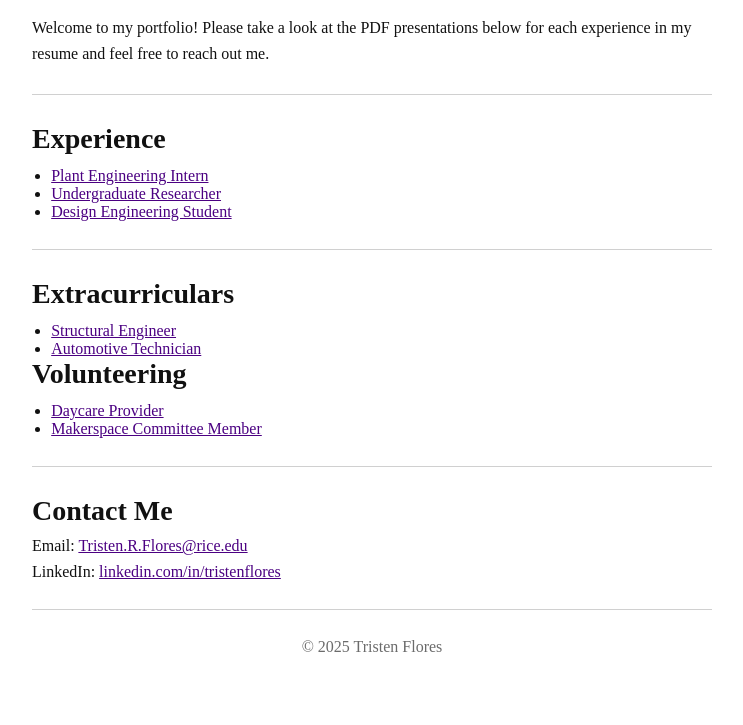
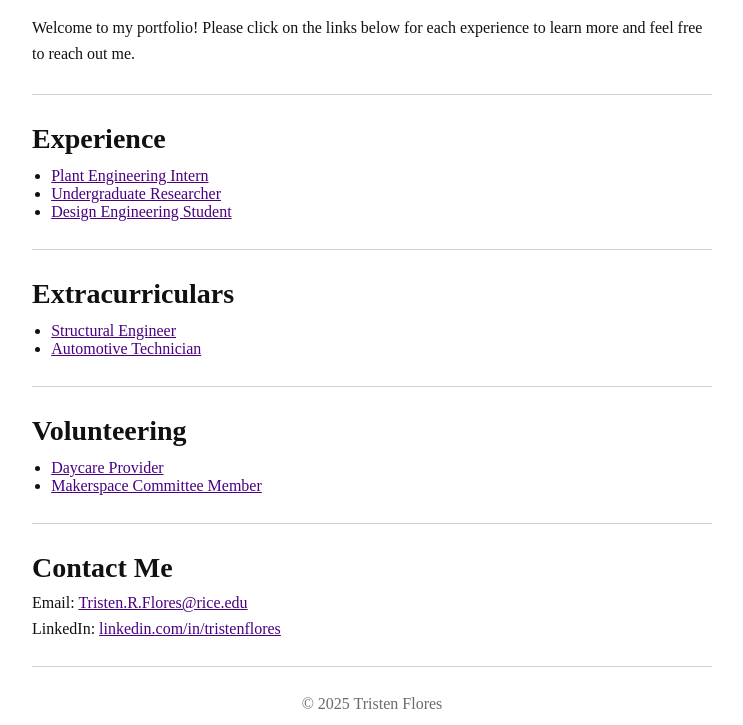
Before and after one commit to tristen-flores/tristen-flores.github.io, a plain HTML site: page index.html in a window 1280 px wide. Shown: the part 123-848 px from the top of the page, without its empty margins (268-1011 px from the left). Drawn offline with Linux system fonts and the light colour scheme.

Commit message:
Update index.html

```diff
--- a/index.html
+++ b/index.html
@@ -95,7 +95,7 @@
     </header>
 
     <p class="intro">
-      Welcome to my portfolio! Please take a look at the PDF presentations below for each experience in my resume and feel free to reach out me.
+      Welcome to my portfolio! Please click on the links below for each experience to learn more and feel free to reach out me.
     </p>
 
     <hr>
@@ -114,6 +114,8 @@
       <li><a href="https://eclipse.rice.edu/" target="_blank" rel="noopener">Structural Engineer</a></li>
       <li><a href="portfolio/2_UndergraduateResearcher.pdf" target="_blank" rel="noopener">Automotive Technician</a></li>
     </ul>
+
+    <hr>
 
     <h2>Volunteering</h2>
     <ul>
```
